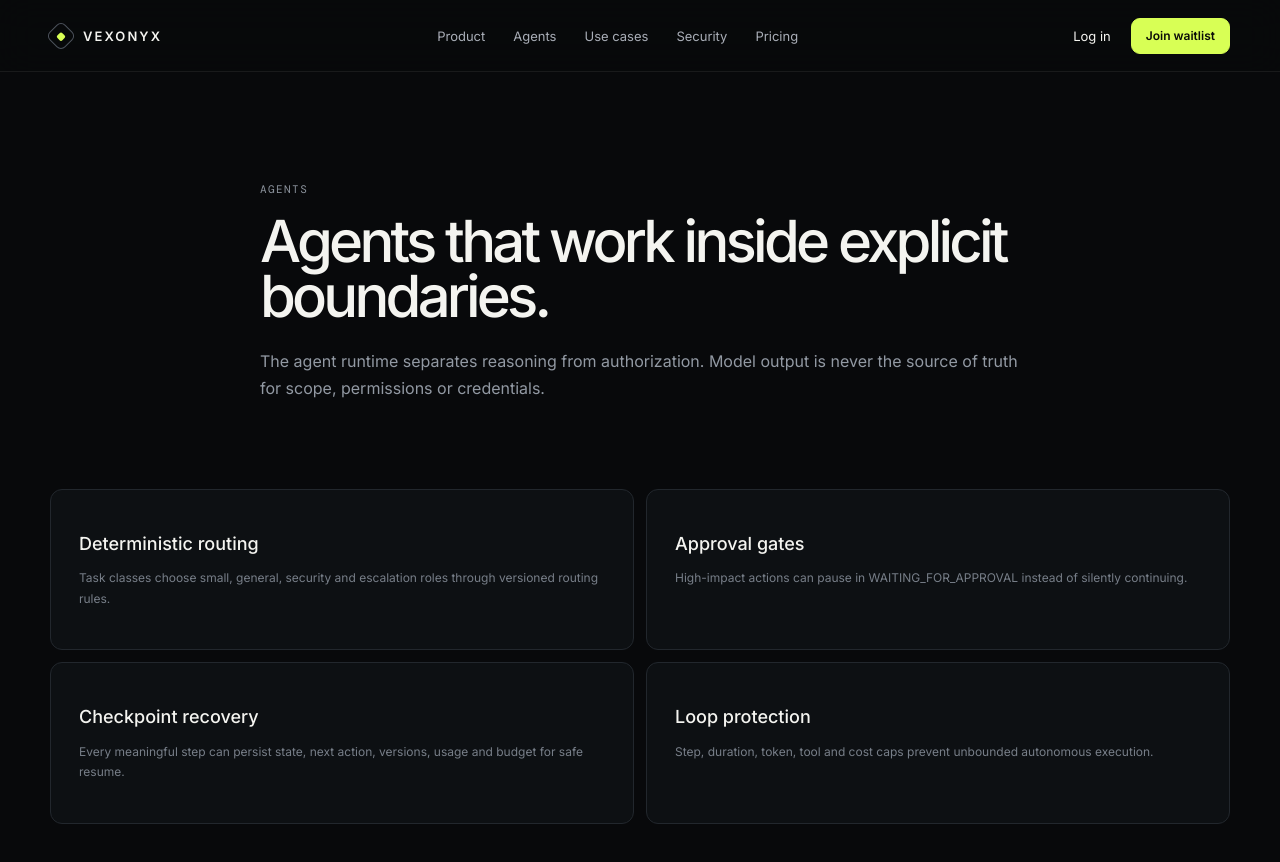
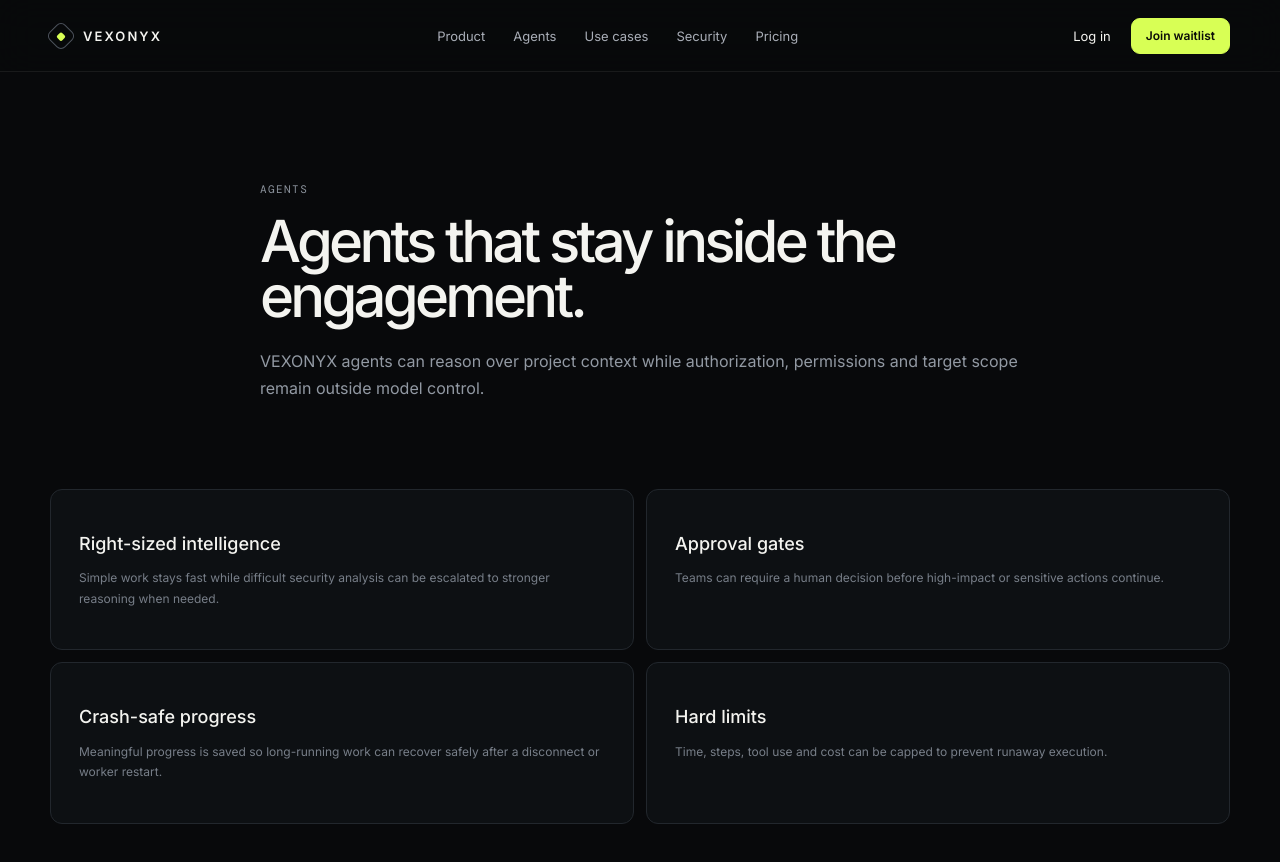
Before and after one commit to heke99/vexonyx, a Next.js app in the folder apps/web/: page /agents in a window 1280 px wide. Shown: the top 862 px of the page. Built offline with nearby package versions, Linux system fonts and the light colour scheme; no server answers; a web font is replaced by a local one.

Commit message:
Make agents marketing copy product-facing

```diff
--- a/apps/web/app/agents/page.tsx
+++ b/apps/web/app/agents/page.tsx
@@ -1,2 +1,10 @@
 import { ContentPage } from "@/components/content-page";
-export default function Page(){return <ContentPage label="AGENTS" title="Agents that work inside explicit boundaries." intro="The agent runtime separates reasoning from authorization. Model output is never the source of truth for scope, permissions or credentials." cards={[{title:"Deterministic routing",body:"Task classes choose small, general, security and escalation roles through versioned routing rules."},{title:"Approval gates",body:"High-impact actions can pause in WAITING_FOR_APPROVAL instead of silently continuing."},{title:"Checkpoint recovery",body:"Every meaningful step can persist state, next action, versions, usage and budget for safe resume."},{title:"Loop protection",body:"Step, duration, token, tool and cost caps prevent unbounded autonomous execution."}]}/>}
+
+export default function Page(){
+  return <ContentPage label="AGENTS" title="Agents that stay inside the engagement." intro="VEXONYX agents can reason over project context while authorization, permissions and target scope remain outside model control." cards={[
+    {title:"Right-sized intelligence",body:"Simple work stays fast while difficult security analysis can be escalated to stronger reasoning when needed."},
+    {title:"Approval gates",body:"Teams can require a human decision before high-impact or sensitive actions continue."},
+    {title:"Crash-safe progress",body:"Meaningful progress is saved so long-running work can recover safely after a disconnect or worker restart."},
+    {title:"Hard limits",body:"Time, steps, tool use and cost can be capped to prevent runaway execution."}
+  ]}/>;
+}
```
